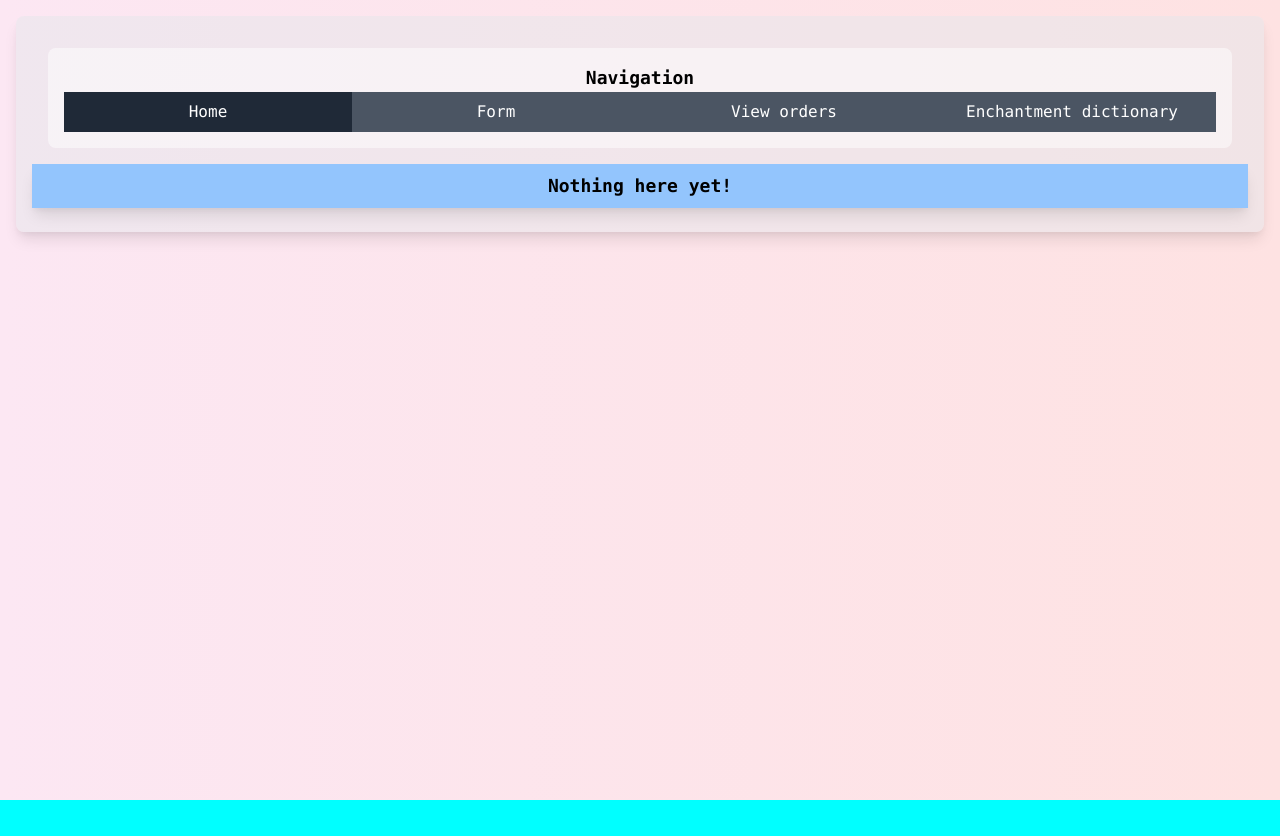
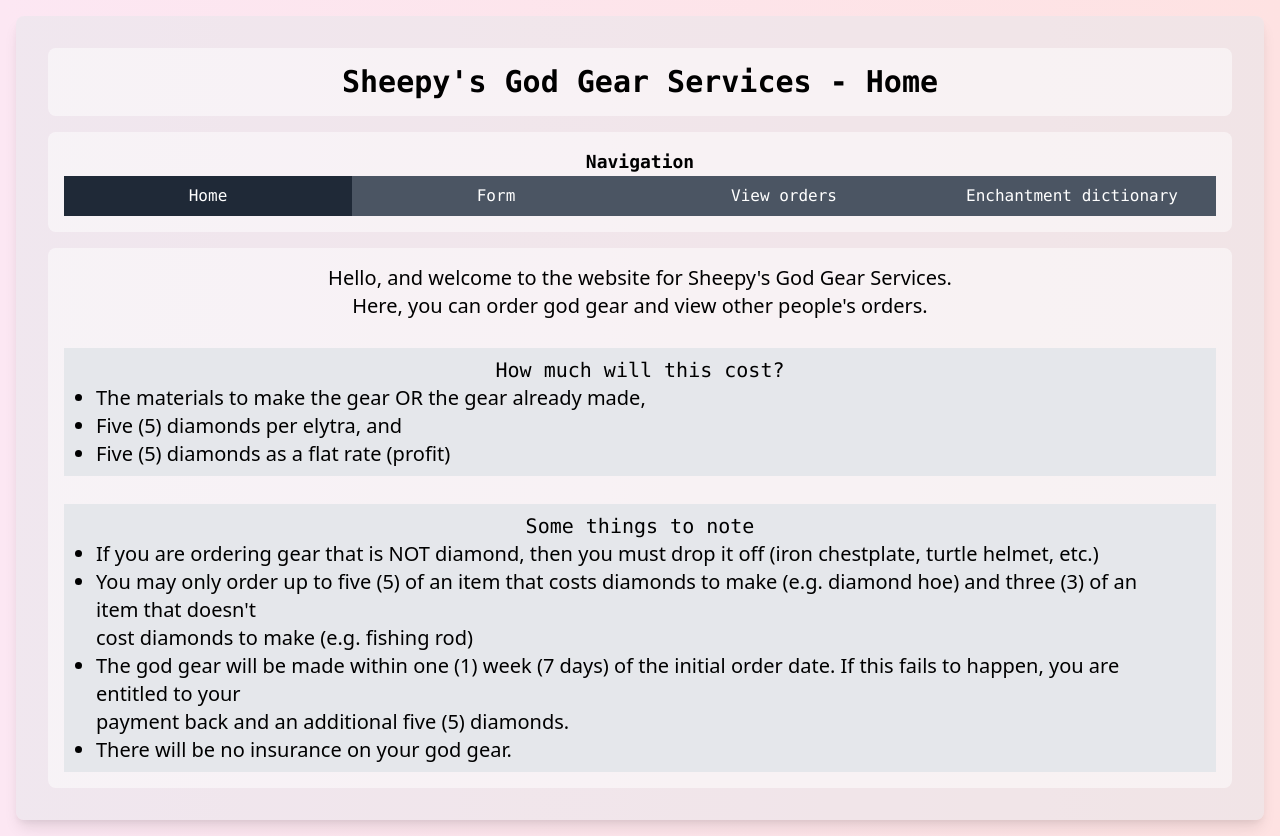
Before and after one commit to sheepy0125/NewMinecraftGearFormSite, a React (Create React App) app: page /home in a window 1280 px wide. Before the commit the page ends 800 px from the top, so only its background shows below. Built offline with nearby package versions, Linux system fonts and the light colour scheme.

Commit message:
Make index/home page

```diff
--- a/src/App.js
+++ b/src/App.js
@@ -1,7 +1,5 @@
 import {BrowserRouter as Router, Route, Redirect, Switch} from "react-router-dom";
 
-import MainWidget from "./components/boilerplate/widgets/mainWidget.jsx";
-import Navbar from "./components/boilerplate/navbar.jsx";
 import Index from "./components/pages/index.jsx";
 import PageNotFound from "./components/pages/errors/pageNotFound.jsx";
 import NotImplemented from "./components/pages/errors/notImplemented.jsx";
@@ -13,10 +11,7 @@ export default function App() {
 				<Switch>
 					{/* Home page */}
 					<Route exact path="/home">
-						<MainWidget>
-							<Navbar currentPage="/home" />
-							<Index />
-						</MainWidget>
+						<Index />
 					</Route>
 
 					{/* Home redirect */}
--- a/src/components/boilerplate/navbar.jsx
+++ b/src/components/boilerplate/navbar.jsx
@@ -6,7 +6,6 @@ import BaseWidget from "./widgets/baseWidget.jsx";
 
 // Nav item
 const NavItem = (props) => {
-	// Check if the user is on the page
 	const isUserOnPage = props.currentPage === props.link;
 
 	const activeColor = "gray-800";
@@ -22,7 +21,6 @@ const NavItem = (props) => {
 
 // Navbar
 export default function Navbar(props) {
-	// Get the current page
 	const currentPage = props.currentPage;
 
 	return (
--- a/src/components/pages/index.jsx
+++ b/src/components/pages/index.jsx
@@ -1,5 +1,46 @@
 // Index page
 
+import MainWidget from "../boilerplate/widgets/mainWidget.jsx";
+import BaseWidget from "../boilerplate/widgets/baseWidget.jsx";
+import Title from "../title.jsx";
+import Navbar from "../boilerplate/navbar.jsx";
+
 export default function Index() {
-	return <p className="container py-2 mx-auto my-2 font-mono text-lg text-center bg-blue-300 shadow-lg">Nothing here yet!</p>;
+	return (
+		<MainWidget>
+			<Title>Sheepy's God Gear Services - Home</Title>
+			<Navbar currentPage="/home" />
+			<BaseWidget className="text-xl text-center">
+				<div className="font-light">
+					<p>Hello, and welcome to the website for Sheepy's God Gear Services.</p>
+					<p>Here, you can order god gear and view other people's orders.</p>
+				</div>
+				<br />
+				<div className="mx-auto max-w-max">
+					<ul className="w-full px-8 py-2 font-light text-left list-disc bg-gray-200">
+						<p className="font-mono text-center">How much will this cost?</p>
+						<li>The materials to make the gear OR the gear already made,</li>
+						<li>Five (5) diamonds per elytra, and</li>
+						<li>Five (5) diamonds as a flat rate (profit)</li>
+					</ul>
+					<br />
+					<ul className="w-full px-8 py-2 font-light text-left list-disc bg-gray-200">
+						<p className="font-mono text-center">Some things to note</p>
+						<li>If you are ordering gear that is NOT diamond, then you must drop it off (iron chestplate, turtle helmet, etc.)</li>
+						<li>
+							You may only order up to five (5) of an item that costs diamonds to make (e.g. diamond hoe) and three (3) of an item that doesn't
+							<br />
+							cost diamonds to make (e.g. fishing rod)
+						</li>
+						<li>
+							The god gear will be made within one (1) week (7 days) of the initial order date. If this fails to happen, you are entitled to your
+							<br />
+							payment back and an additional five (5) diamonds.
+						</li>
+						<li>There will be no insurance on your god gear.</li>
+					</ul>
+				</div>
+			</BaseWidget>
+		</MainWidget>
+	);
 }
--- /dev/null
+++ b/src/components/title.jsx
@@ -0,0 +1,11 @@
+// Title component
+
+import BaseWidget from "./boilerplate/widgets/baseWidget.jsx";
+
+export default function Title(props) {
+	return (
+		<BaseWidget>
+			<div className="font-mono text-3xl text-center">{props.children}</div>
+		</BaseWidget>
+	);
+}
```
